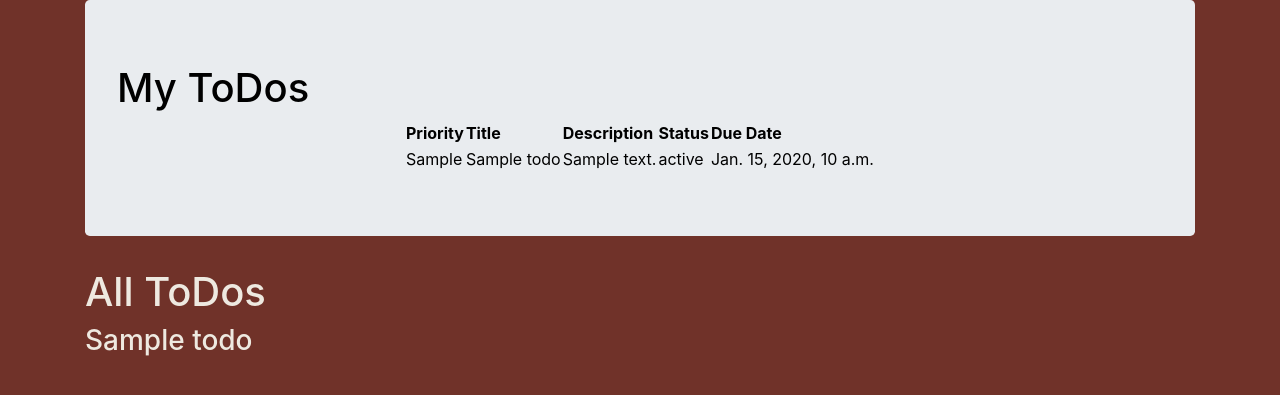
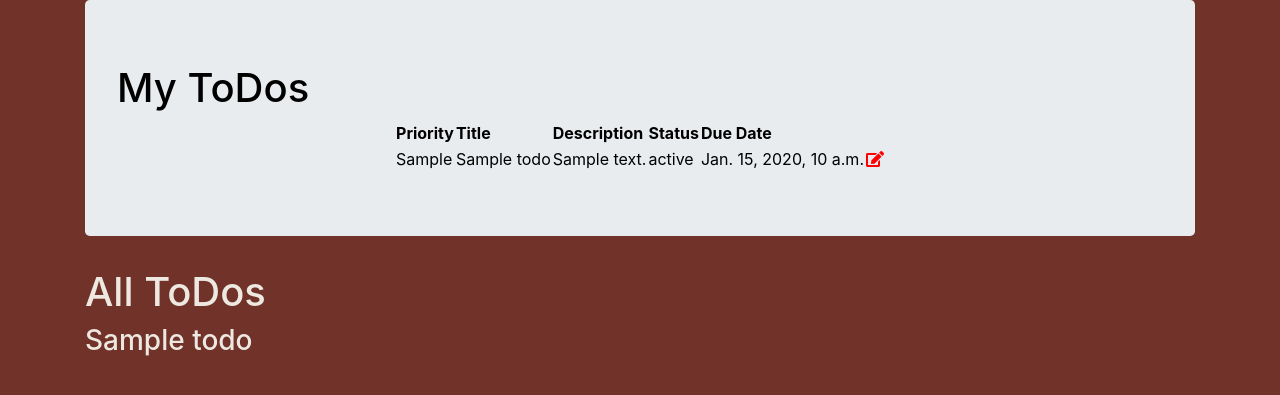
Before and after one commit to johnmcdevitt/Home, a Django app: template todos/templates/todo_landing.html in a window 1280 px wide. Shown: the part 56-451 px from the top of the page. Run offline with Django 3.2, Linux system fonts and the light colour scheme; the template is opened without the code that fills it: most values are stand-ins (such as "Sample title", 1, 10 or a date in 2020); some libraries are stand-ins or nearby versions.

Commit message:
Added font awesome call to base, css color for <i>, edit icon for mytodos on todo landing page

```diff
--- a/static/css/master.css
+++ b/static/css/master.css
@@ -30,3 +30,7 @@ table,th,td {
   text-emphasis: 1;
   color:yellow;
 }
+
+i {
+  color: red
+}
--- a/templates/base.html
+++ b/templates/base.html
@@ -11,7 +11,11 @@
     TODO add custom CSS#}-->
 
     <!-- Bootstrap CSS -->
-    <link rel="stylesheet" href="https://maxcdn.bootstrapcdn.com/bootstrap/4.0.0/css/bootstrap.min.css" integrity="sha384-Gn5384xqQ1aoWXA+058RXPxPg6fy4IWvTNh0E263XmFcJlSAwiGgFAW/dAiS6JXm" crossorigin="anonymous">
+    <link rel="stylesheet" href="https://stackpath.bootstrapcdn.com/bootstrap/4.1.0/css/bootstrap.min.css" integrity="sha384-9gVQ4dYFwwWSjIDZnLEWnxCjeSWFphJiwGPXr1jddIhOegiu1FwO5qRGvFXOdJZ4" crossorigin="anonymous">
+    <script src="https://stackpath.bootstrapcdn.com/bootstrap/4.1.0/js/bootstrap.min.js" integrity="sha384-uefMccjFJAIv6A+rW+L4AHf99KvxDjWSu1z9VI8SKNVmz4sk7buKt/6v9KI65qnm" crossorigin="anonymous"></script>
+
+    <!-- font awesome - glyphicon replacement -->
+    <link rel="stylesheet" href="https://use.fontawesome.com/releases/v5.0.13/css/all.css" integrity="sha384-DNOHZ68U8hZfKXOrtjWvjxusGo9WQnrNx2sqG0tfsghAvtVlRW3tvkXWZh58N9jp" crossorigin="anonymous">
 
 
     <title>108-Centennial</title>
--- a/todos/templates/todo_landing.html
+++ b/todos/templates/todo_landing.html
@@ -10,6 +10,7 @@
       <th>Description</th> <!-- TODO rollover-->
       <th>Status</th>
       <th>Due Date</th>
+      <th></th>
     </tr>
 {% for todo in mytodos %}
   <tr>
@@ -18,13 +19,15 @@
     <td>{{todo.description}}</td>
     <td>{{todo.get_status_display}}</td>
     <td>{{todo.due_date}}</td>
+    <td><a href="{% url 'todo-update' todo.todoid %}">
+      <i class="fas fa-edit"></i>
+      <span class="glyphicon glyphicon-pencil" aria-hidden="true"></span>
+    </a></td>
   </tr>
 
 {% endfor %}
   </table>
 </div>
-
-
 
 <h1>All ToDos</h1>
   {% for todo in all %}
```
